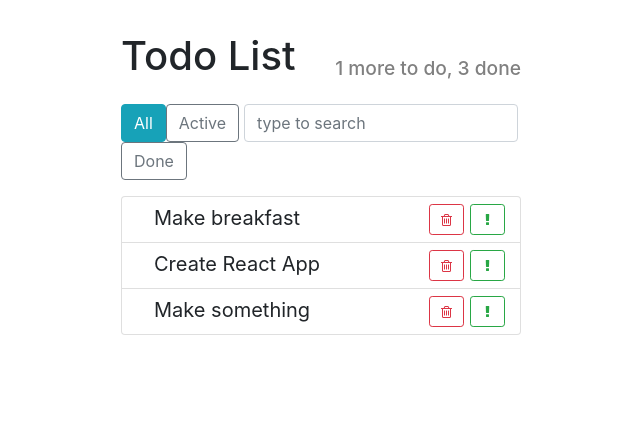
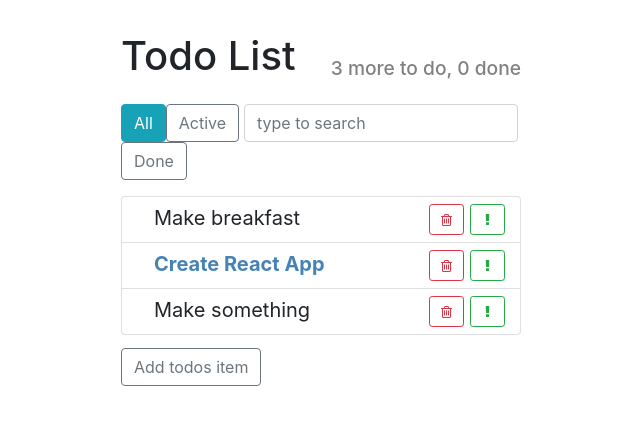
Before and after one commit to IFadeev/React-todo, a React (Create React App) app: page / in a window 1280 px wide. Shown: the top 424 px of the page, without its empty margins (319-959 px from the left). Built offline with nearby package versions, Linux system fonts and the light colour scheme.

Commit message:
app-header showing count of done todos item and rest for do

```diff
--- /dev/null
+++ b/src/components/add-panel/add-panel.css
@@ -0,0 +1,4 @@
+.add-item {
+  margin-top:13px;
+  align-items: center;
+}
--- /dev/null
+++ b/src/components/add-panel/add-panel.jsx
@@ -0,0 +1,15 @@
+import React from 'react';
+import './add-panel.css';
+
+const AddPanel = (props) => {
+  const {addItem} = props;
+  return (
+    <div className="add-item">
+      <button type = "button" className="btn btn-outline-secondary"
+           onClick = {()=>{addItem("Hello, world!")}}>Add todos item</button>
+
+    </div>
+  )
+}
+
+export default AddPanel;
--- a/src/components/app/app.jsx
+++ b/src/components/app/app.jsx
@@ -3,6 +3,7 @@
 import SearchPanel from '../search-panel';
 import ItemStatusFilter from '../item-status-filter';
 import TodoList from '../todo-list';
+import AddPanel from '../add-panel/add-panel';
 
 
 
@@ -10,11 +11,12 @@
   constructor() {
     super();
 
+    this.initialID = 10;
     this.state = {
       appData: [
-        {label: "Make breakfast", important: false, id: 1},
-        {label: "Create React App", important: true, id: 2},
-        {label: "Make something", important: false, id: 3}
+        {label: "Make breakfast", important: false, done: false, id: 1},
+        {label: "Create React App", important: true, done: false, id: 2},
+        {label: "Make something", important: false, done: false, id: 3}
       ]
     };
 
@@ -32,17 +34,73 @@
         }
       })
     };
+
+    this.addItem = (text) => {
+      const newItem =  {
+        label: text,
+        important: false,
+        done: false,
+        id: this.initialID++
+      };
+      //Для того, чтобы не изменять state напрямую,
+        //используем Spread оператор для массивов, вместо push
+      this.setState( ({appData}) => {
+        const newAppData = [
+          ...appData,
+          newItem
+        ];
+        return {
+          appData: newAppData
+        }
+      });
+    }
+
+    this.toggleProperty = (arr, id, propery) => {
+      const idx = arr.findIndex( el => el.id === id);
+      const oldItem = arr[idx];
+      const newItem = {...oldItem, [propery]: !oldItem[propery]};
+        //Для того, чтобы не изменять state напрямую,
+        //используем Spread оператор для массиа
+      return [
+        ...arr.slice(0, idx),
+        newItem,
+        ...arr.slice(idx + 1)
+      ];
+    }
+
+    this.onToggleDone = (id) => {
+      this.setState( ( {appData} ) => {
+        return {
+          appData: this.toggleProperty(appData, id, 'done')
+        }
+      })
+    }
+
+    this.onToggleImportant = (id) => {
+      this.setState( ( {appData}) => {
+        return {
+          appData: this.toggleProperty(appData, id, 'important')
+        }
+      })
+    }
   }
 
   render() {
+    const { appData } = this.state;
+    const doneCount = appData.filter( el => el.done).length;
+    const todoItemCount = appData.length - doneCount;
     return(
       <div className="todo-app">
-        <AppHeader toDo={1} done={3} />
+        <AppHeader toDo={todoItemCount} done={doneCount} />
         <div className="top-panel d-flex">
           <ItemStatusFilter/>
           <SearchPanel/>
         </div>
-        <TodoList todos = {this.state.appData} onDeleted = {this.deleteItem}/>
+        <TodoList   todos = {appData}
+                onDeleted = {this.deleteItem}
+             onToggleDone = {this.onToggleDone}
+        onToggleImportant = {this.onToggleImportant}/>
+        <AddPanel addItem = {this.addItem}/>
       </div>
     )
   }
--- a/src/components/todo-list-item/todo-list-item.jsx
+++ b/src/components/todo-list-item/todo-list-item.jsx
@@ -11,26 +11,13 @@
       important: false
     };
 
-    this.onLabelClick = () => {
-      this.setState(({done})=> {
-        return {
-          done: !done
-        }
-      });
-    }
 
-    this.onButtonClick = () => {
-      this.setState(({important})=> {
-        return {
-          important: !important
-        }
-      })
-    }
   };
 
   render() {
-    const { label, onDeleted } = this.props;
-    const { done, important } = this.state;
+    const { label, done, important,
+            onDeleted, onToggleDone,
+            onToggleImportant } = this.props;
 
     let classNames = "todo-list-item"
 
@@ -46,13 +33,13 @@
       <span className = {classNames}>
         <span
           className = "todo-list-item-label"
-          onClick = {this.onLabelClick}>
+          onClick = {onToggleDone}>
           {label}
         </span>
 
         <button type = "button"
                 className = "btn btn-outline-success btn-sm float-right"
-                onClick = {this.onButtonClick}>
+                onClick = {onToggleImportant}>
              <i className = "fa fa-exclamation" />
         </button>
 
--- a/src/components/todo-list/todo-list.jsx
+++ b/src/components/todo-list/todo-list.jsx
@@ -4,14 +4,17 @@
 import './todo-list.css';
 
 
-const TodoList = ({todos, onDeleted}) => {
+const TodoList = ({todos, onDeleted, onToggleDone, onToggleImportant}) => {
 
   const elements = todos.map((item) => {
     const {id, ...itemProps } = item;
 
     return (
       <li key={id} className="list-group-item">
-        <TodoListItem {...itemProps} onDeleted={()=>onDeleted(id)}/>
+        <TodoListItem onDeleted = { () => onDeleted(id)}
+                   onToggleDone = { () => onToggleDone(id)}
+              onToggleImportant = { () => onToggleImportant(id)}
+              {...itemProps} />
         </li>
     )
     });
```
Also changed, not shown: src/components/add-panel/Index.js (added).
